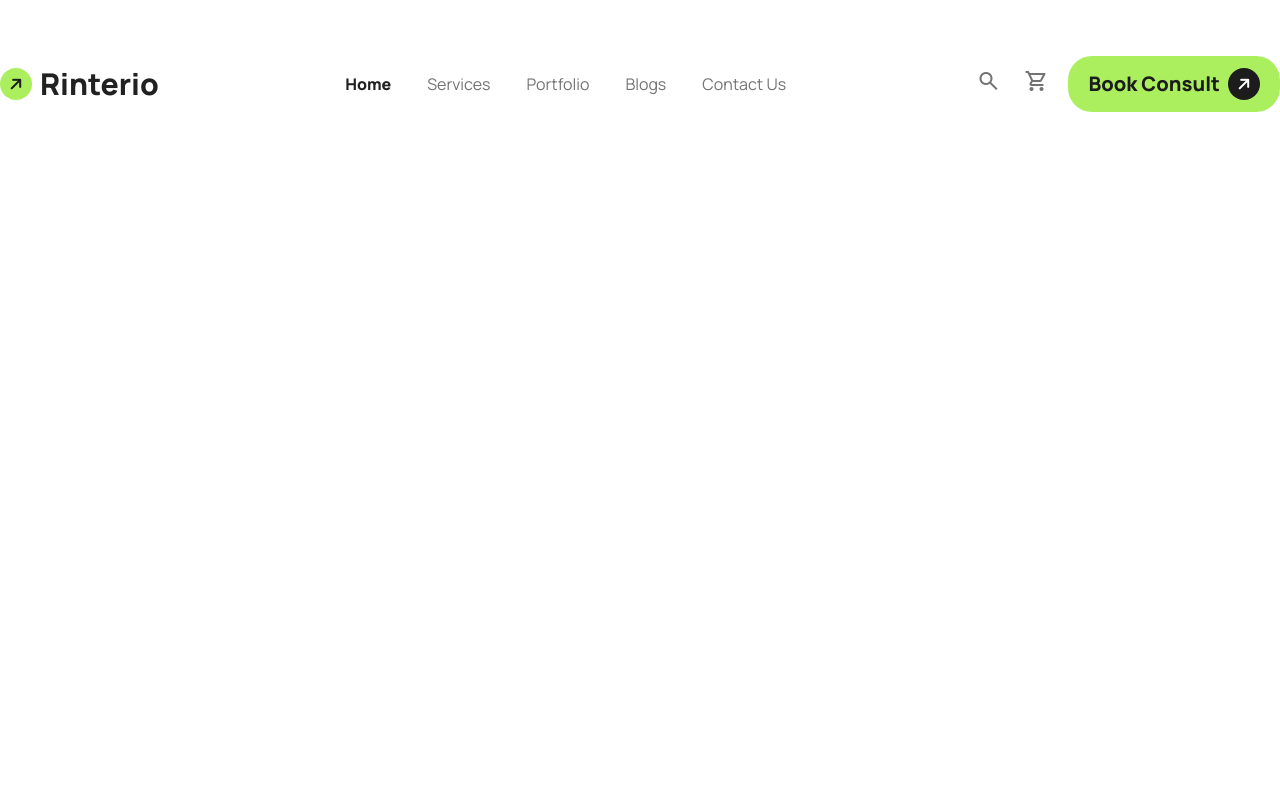
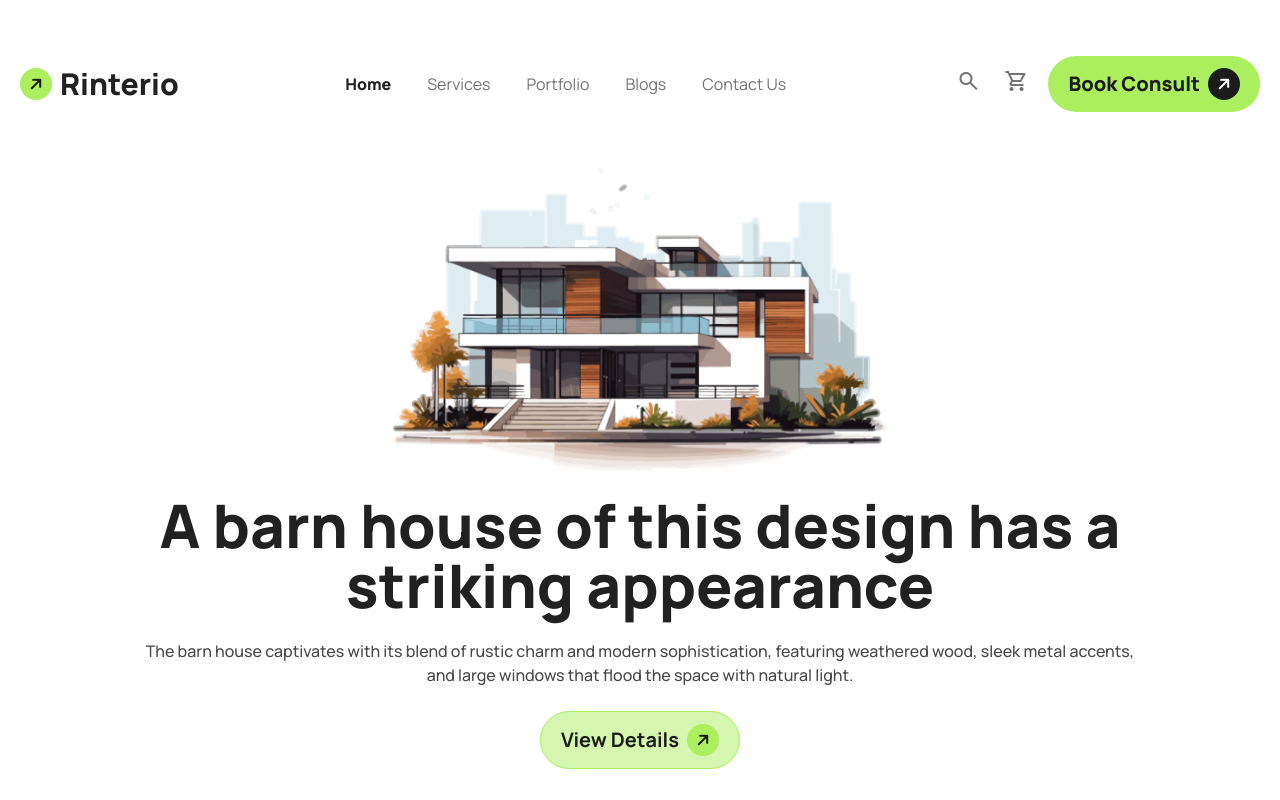
Before and after one commit to Niloy4001/Rinterio, a plain HTML site: page index.html in a window 1280 px wide. Drawn offline with nearby package versions, Linux system fonts and the light colour scheme.

Commit message:
Banner section added

```diff
--- a/index.html
+++ b/index.html
@@ -42,7 +42,7 @@
 <body class="font-manrope">
     <header class="max-w-screen-2xl mx-auto">
         <!-- Navbar section------------------------------------------------------------------------- -->
-        <nav class="max-w-screen-xl mx-auto flex justify-between items-center px-5 lg:px-0 py-8 lg:py-14">
+        <nav class="max-w-screen-xl mx-auto flex justify-between items-center px-5 py-8 lg:py-14">
             <div class="flex items-center gap-x-2">
                 <button class="rounded-full bg-common-color w-8 h-8"><i class="fa-solid fa-arrow-right text-dark-4 -rotate-45"></i></button>
                 <h1 class="text-3xl text-dark-1 font-extrabold">Rinterio</h1>
@@ -57,13 +57,21 @@
             <div class="md:flex items-center hidden">
                 <button class="rounded-full bg-white w-8 h-8 text-dark-3"><span class="material-symbols-outlined">search</span></i></button>
                 <button class="ml-4 rounded-full bg-white w-8 h-8 text-dark-3"><span class="material-symbols-outlined">shopping_cart</span></button>
-                <button class="ml-4 px-5 py-3 bg-common-color rounded-3xl text-xl text-dark-4 font-extrabold flex items-center">Book Consult<div class="ml-2 rounded-full bg-dark-4 text-white w-8 h-8 flex items-center justify-center"><i class="fa-solid fa-arrow-right -rotate-45 text-base"></i></div></button>
+                <button class="ml-4 px-5 py-3 bg-common-color rounded-full text-xl text-dark-4 font-extrabold flex items-center">Book Consult<div class="ml-2 rounded-full bg-dark-4 text-white w-8 h-8 flex items-center justify-center"><i class="fa-solid fa-arrow-right -rotate-45 text-base"></i></div></button>
             </div>
             <div class="flex items-center lg:hidden ">
                 <span class="material-symbols-outlined">menu</span>
             </div>
         </nav>
         <!-- Banner section------------------------------------------------------------------------- -->
+         <section class="max-w-screen-xl mx-auto  px-5">
+            <div class="flex flex-col gap-y-6 items-center text-center w-full md:w-4/5 mx-auto">
+                <div class="w-full md:w-1/2"><img src="assets/banner.png" alt="" class="w-full"></div>
+                <h1 class="lg:text-6xl md:text-4xl text-3xl text-dark-1 font-extrabold">A barn house of this design has a <br> striking appearance</h1>
+                <p class="md:text-base text-sm text-dark-2 font-medium">The barn house captivates with its blend of rustic charm and modern sophistication, featuring weathered wood, sleek metal accents, and large windows that flood the space with natural light.</p>
+                <div><button class="px-5 py-3 bg-[#D4F6AE] rounded-full border border-common-color text-xl text-dark-4 font-bold flex items-center">View Details<div class="ml-2 rounded-full bg-common-color text-dark-4 w-8 h-8 flex items-center justify-center"><i class="fa-solid fa-arrow-right -rotate-45 text-base"></i></div></button></div>
+            </div>
+         </section>
     </header>
     <main></main>
     <footer></footer>
```
